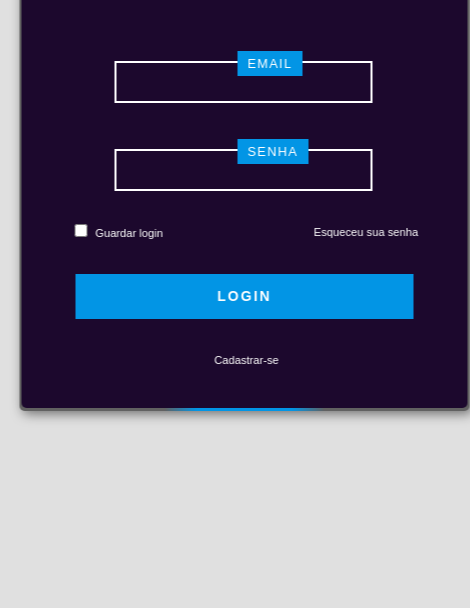
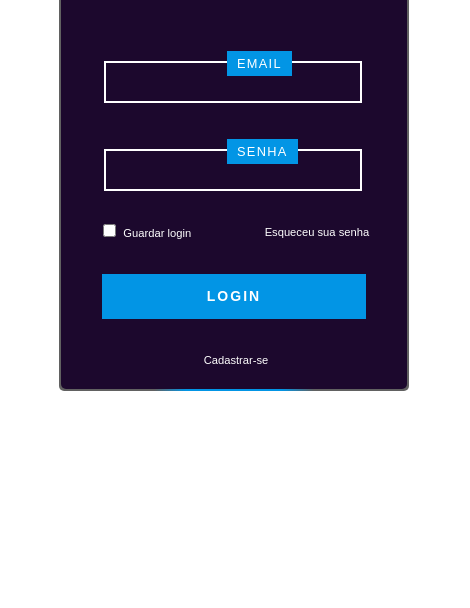
Before and after one commit to HeitorAlvesP/loja_shoppe, a plain HTML site: page html/login.html in a window 390 px wide. Shown: the part 276-884 px from the top of the page, 470 px wide, since content can reach past the window. Before the commit the page ends 844 px from the top, so only its background shows below. Drawn offline with Linux system fonts and the light colour scheme; some packages are replaced by stand-ins of ours; a script that the page names is missing.

Commit message:
alterações na estrutura css

```diff
--- a/style/login.css
+++ b/style/login.css
@@ -1,32 +1,41 @@
 :root {
     --cor_primeria: #1C082D;
-    --cor-back_fundo: #E0E0E0;
+    --cor-back_fundo: #ffffffd0;
     --cor_segundaria: #0295E5;
     --cor_back: #2c2c2c;
+    /* --cor_back: #2c2c2c; */
 }
 
 body {
     background-color: var(--cor-back_fundo);
     font-family: sans-serif;
+    margin: 0;
+    padding: 0;
+    display: flex;
+    justify-content: center;
+    align-items: center;
+    height: 100vh;
 }
 
-
-/* .logo-container {
+.logo-container {
+    max-width: 100%;
     position: absolute;
     top: 50%;
     left: 20%;
     transform: translateY(-50%);
     max-width: 90vw;
+    display: block;
+    transition: visibility 0.3s, opacity 0.3s;
 }
-
 
 .logo-img img {
     border-radius: 5px;
     width: 530px;
+    max-width: 100%;
     height: auto;
     filter: drop-shadow(3px 3px 6px rgba(0, 0, 0, 0.5));
+    transition: width 0.3s;
 }
-
 
 .center {
     position: absolute;
@@ -34,41 +43,13 @@ body {
     right: 20%;
     transform: translateY(-50%);
     max-width: 90vw;
-    filter: drop-shadow(3px 3px 6px rgba(0, 0, 0, 0.5));
-} */
-
-.logo-container {
-    position: absolute;
-    top: 50%;
-    left: 20%;
-    transform: translateY(-50%);
-    max-width: 90vw;
 }
-
-.logo-img img {
-    border-radius: 5px;
-    width: 527px; /* Tamanho inicial da imagem */
-    height: auto;
-    filter: drop-shadow(3px 3px 6px rgba(0, 0, 0, 0.5));
-}
-
-/* Div centralizada (login) */
-.center {
-    position: absolute;
-    top: 50%;
-    right: 20%;
-    transform: translateY(-50%);
-    max-width: 90vw;
-    filter: drop-shadow(3px 3px 6px rgba(0, 0, 0, 0.5));
-}
-
-
-
 
 .card {
     overflow: hidden;
     width: 450px;
     height: 530px;
+    background-color: white; /* Garantindo que o fundo do login esteja sempre visível */
 }
 
 .content {
@@ -110,7 +91,6 @@ body {
     height: 99%;
     background: var(--cor_primeria);
     border-radius: 5px;
-    /* color: blackf; */
     color: #ffff;
     display: flex;
     flex-direction: column;
@@ -242,32 +222,36 @@ button:hover{
     text-decoration: none;
 }
 
-@media (max-width: 1024px) {
-    .logo-container {
-        left: 5%; /* Ajustando a distância da logo */
-        max-width: 45vw; /* A imagem e a div de login não ocuparão mais de 45% da largura da tela */
+@media (max-width: 800px) {
+    body {
+        display: flex;
+        justify-content: center;
+        align-items: center;
+        flex-direction: column;
+        height: 100vh;
+        margin: 0;
+        padding: 20px;
+        overflow: auto;
     }
 
-    .logo-img img {
-        width: 100%; /* A imagem vai se ajustar automaticamente à largura da .logo-container */
+    .logo-container {
+        display: none !important;
     }
 
     .center {
-        max-width: 70vw; /* Ajusta a largura da div de login */
+        width: 100%;
+        left: 10%;
+        align-items: center;
+        max-width: 400px;
+        margin: 0 auto;
+    }
+
+    .card {
+        width: 100%;
+        margin: 0 auto;
+        align-items: center;
+        left: 20%;
+        padding: 20px;
+        box-sizing: border-box;
     }
 }
-
-/* Media query para telas muito pequenas (celular) */
-@media (max-width: 768px) {
-    .logo-container {
-        display: none; /* A logo some em telas muito pequenas */
-    }
-
-    .center {
-        top: 50%;
-        left: 50%; /* Centraliza a div de login */
-        transform: translate(-50%, -50%); /* Garante que a div seja centralizada corretamente */
-        right: auto;
-        max-width: 90vw; /* Aumenta o espaço para a div de login */
-    }
-}
```
Also changed, not shown: style/cadastro_login.css (+0 -15 lines).
